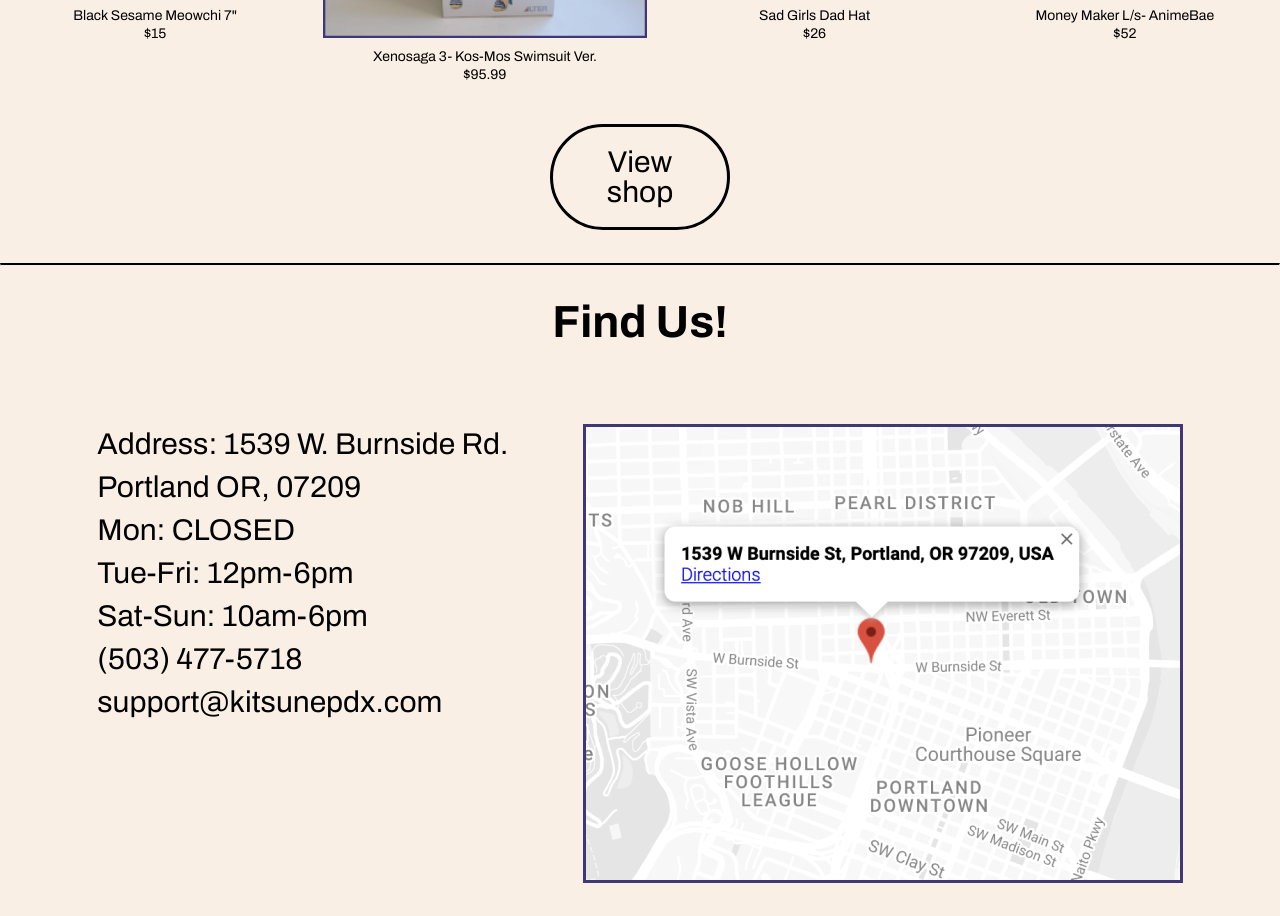
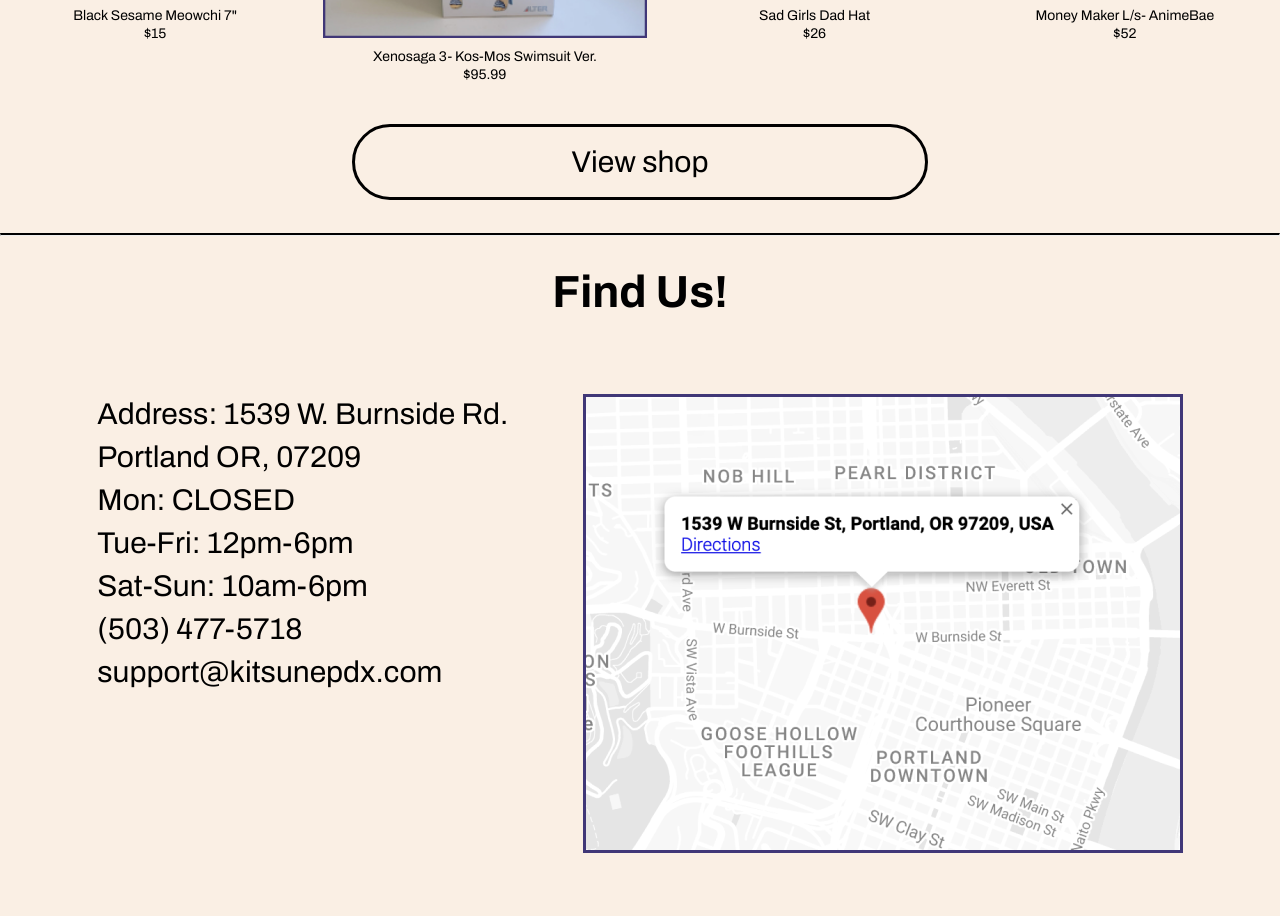
Before and after one commit to oceanf724/kitsunepdx, a plain HTML site: page index.html in a window 1280 px wide. Shown: the part 1814-2730 px from the top of the page. Drawn offline with nearby package versions, Linux system fonts and the light colour scheme.

Commit message:
final commit

```diff
--- a/style.css
+++ b/style.css
@@ -134,7 +134,8 @@ footer p {
   padding-top: 5px;
   padding-bottom: 25px;
   justify-content: center;
-  width: 100%;
+  width: 45%;
+  margin:auto;
 }
 
 .to-shop a {
@@ -153,8 +154,6 @@ footer p {
   border: 3px solid black;
   border-radius: 60px;
   padding: 20px;
-  margin-left: 550px;
-  margin-right: 550px;
 }
 
 .to-shop a:hover {
@@ -419,6 +418,7 @@ input[type='submit']:hover {
     border: 3px solid black;
     border-radius: 60px;
     padding: 20px;
+    margin: auto;
   }
   .logo {
     width: 80%;
```
Also changed, not shown: images/figuresale.png, images/figuresalephoto.jpg (deleted), images/slideshow-img2.png, images/slideshow-img3.png, images/slideshow-img4.png, 3 other files.
